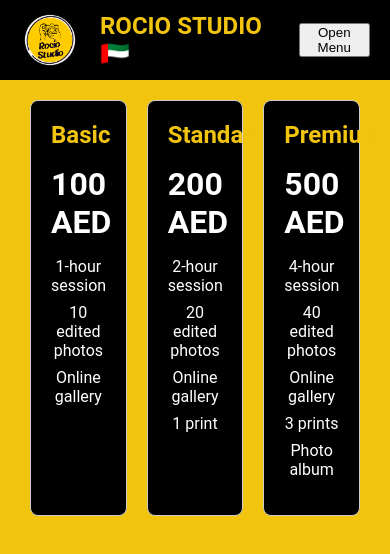
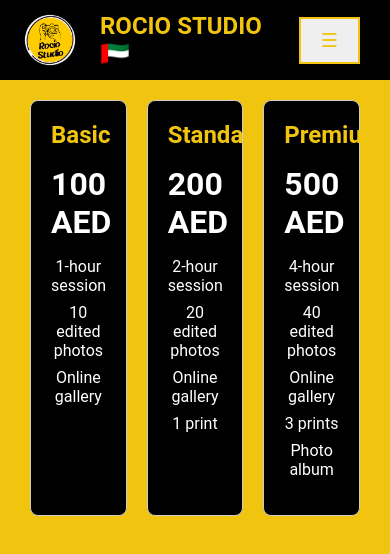
Before and after one commit to servatj/rocio-studio-frontend, a React (Vite) app: page / in a window 390 px wide. Both pictures are taken after a click on the element 195 px from the left and 671 px from the top of the page. Shown: the top 554 px of the page. Built offline with nearby package versions, Linux system fonts and the light colour scheme.

Commit message:
Add hamburguer

```diff
--- a/src/components/Header.tsx
+++ b/src/components/Header.tsx
@@ -125,6 +125,15 @@
 const MenuButtonResponsive = styled.button`
   display: none;
 
+  margin: 0 10px;
+	text-decoration: none;
+	color: #f1c40f;
+	position: relative;
+	border: 2px solid #f1c40f;
+  padding: 10px 20px;
+  font-size: 1.2rem;
+  style: bold;
+
   @media (max-width: 768px) {
     display: block;
   }
@@ -155,7 +164,7 @@
             </Menu>
           )}
 					<MenuButtonResponsive onClick={toggleMenu}>
-						{menuOpen ? "Close Menu" : "Open Menu"}
+						{menuOpen ? "X" : "☰"}
 					</MenuButtonResponsive>
 				</>
 			) : (
```
